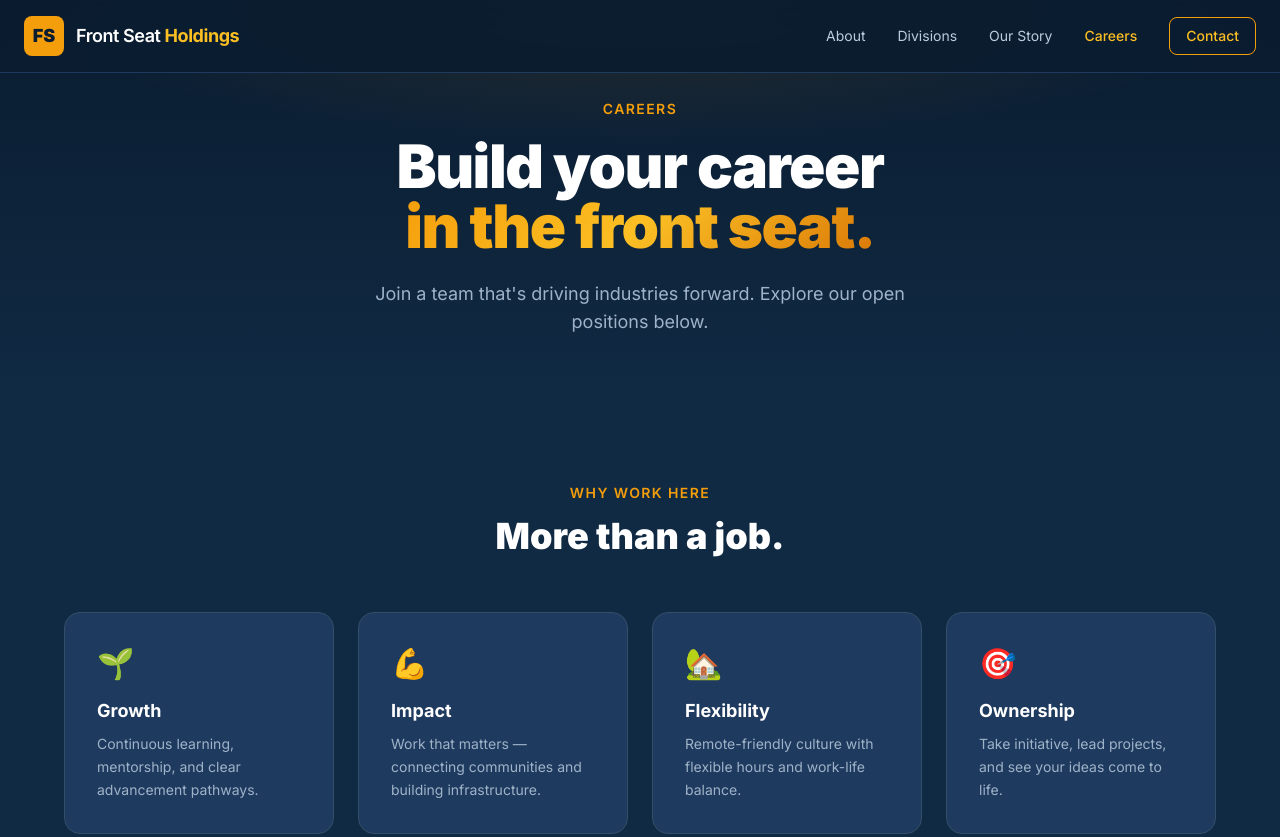
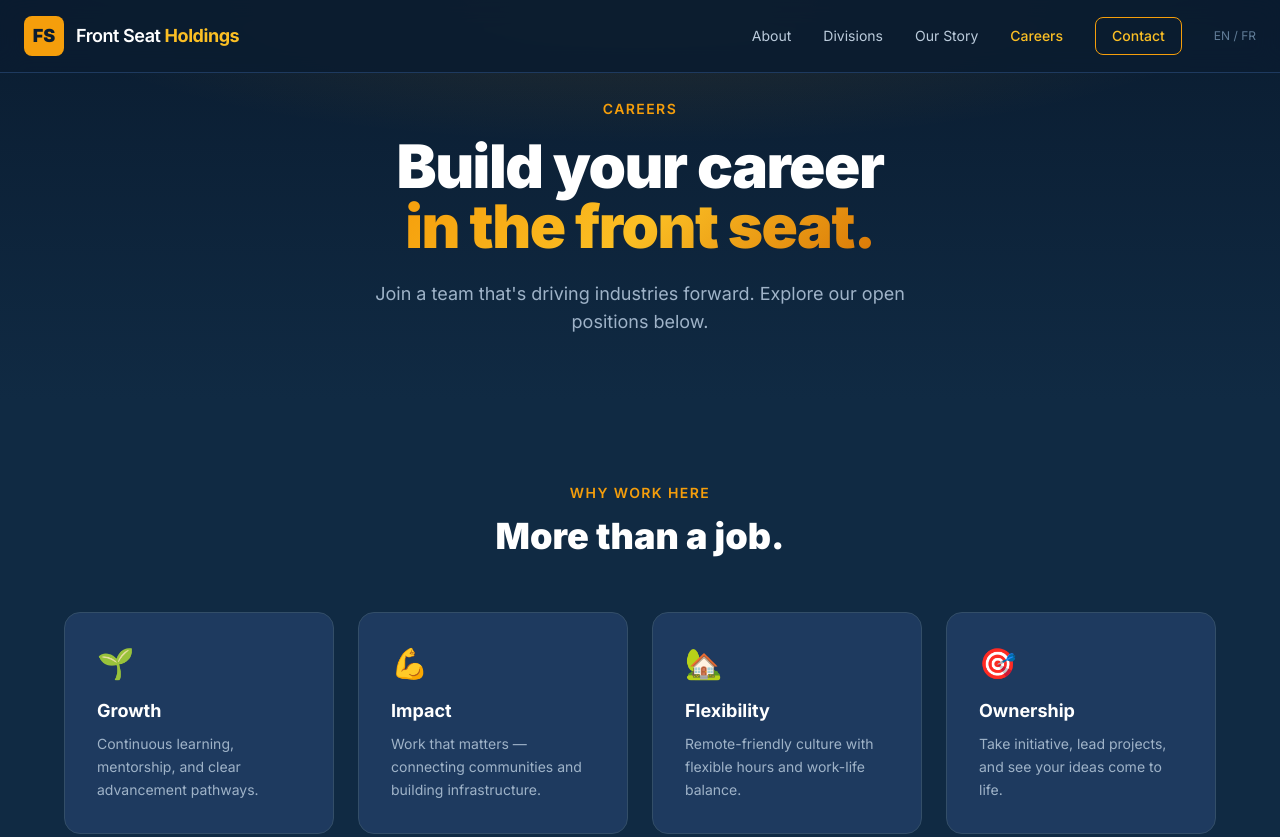
Before and after one commit to GeorgioCA/FrontSeatHoldings, a plain HTML site: page careers.html in a window 1280 px wide. Shown: the top 837 px of the page. Drawn offline with nearby package versions, Linux system fonts and the light colour scheme.

Commit message:
Add missing EN/FR toggle to /careers nav

```diff
--- a/careers.html
+++ b/careers.html
@@ -69,6 +69,7 @@
         <a href="/#contact" class="px-4 py-2 border border-front-500 text-front-400 rounded-lg hover:bg-front-500 hover:text-navy-950 font-medium transition-all">
           Contact
         </a>
+        <span class="text-navy-500 text-xs">EN / <a href="/carrieres" class="hover:text-front-400 transition-colors">FR</a></span>
       </div>
     </div>
   </nav>
```
